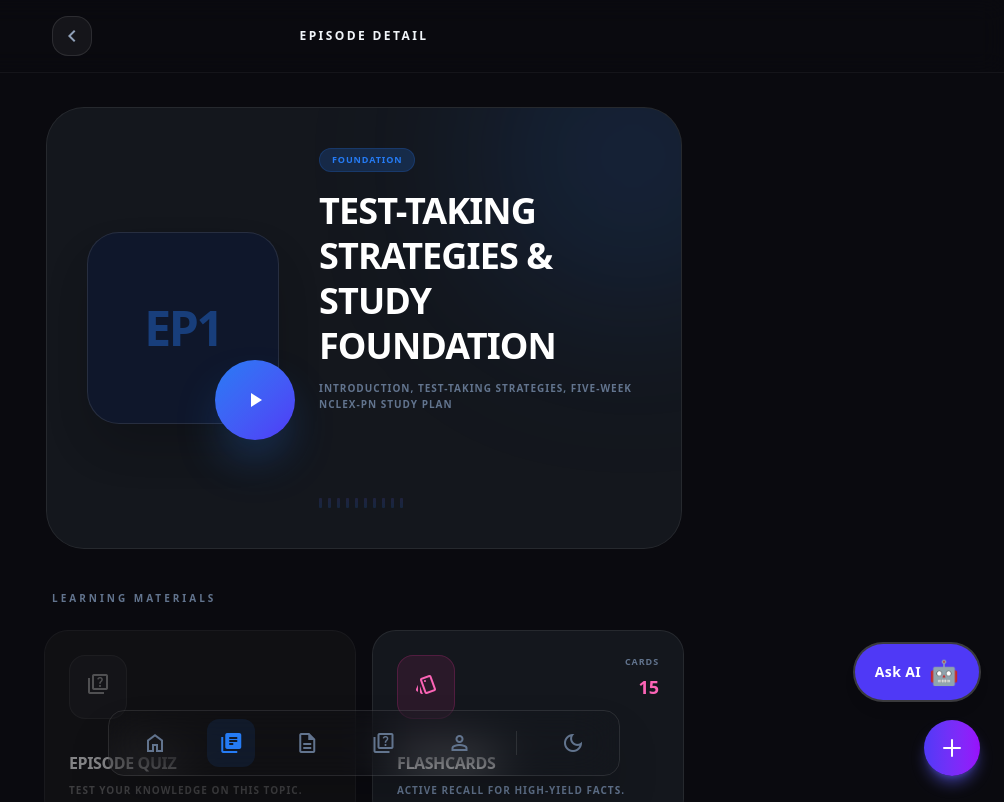
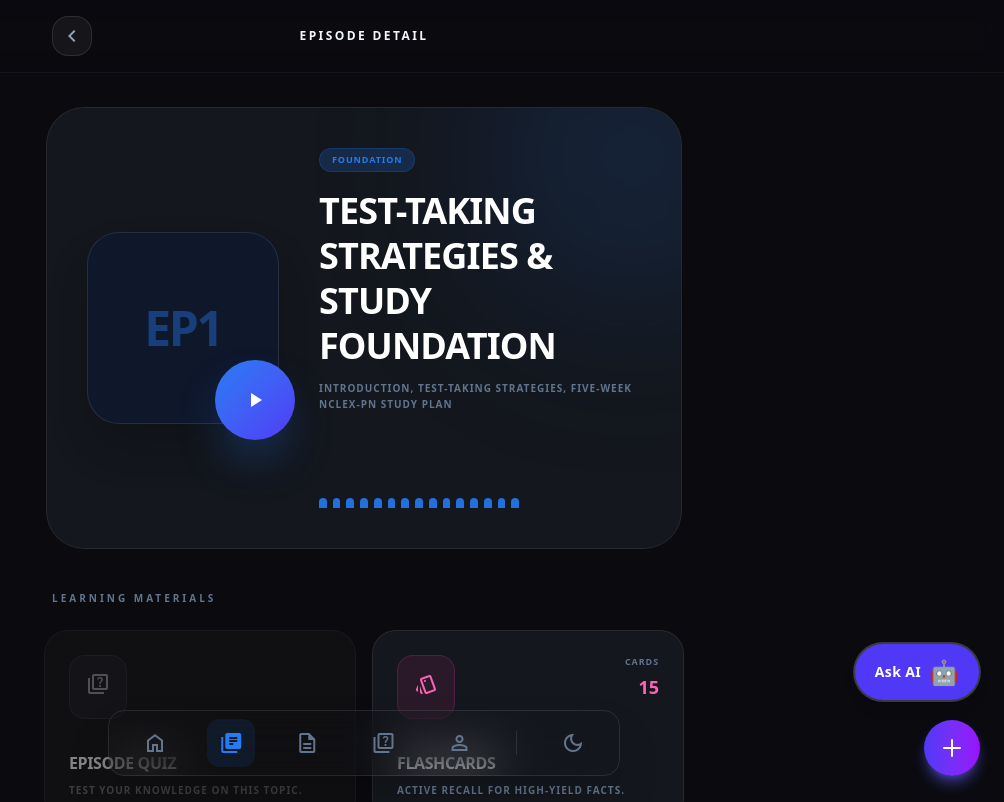
Before and after one commit to SGiQ/nclex-study-guide, a Next.js app: page /library/episodes/1 in a window 1280 px wide. Shown: the top 802 px of the page, without its empty margins (276-1280 px from the left). Built offline with nearby package versions, Linux system fonts and the light colour scheme.

Commit message:
fix: Restored missing h2 closing tag in Player.tsx

```diff
--- a/app/audio/page.tsx
+++ b/app/audio/page.tsx
@@ -15,7 +15,7 @@
 }
 
 import { useProgram } from '@/app/context/ProgramContext';
-import { useAudioVisualizer } from '@/app/hooks/useAudioVisualizer';
+import AudioVisualizer from '@/app/components/AudioVisualizer';
 
 export default function AudioParams() {
     const router = useRouter();
@@ -24,8 +24,6 @@
     const [episodes, setEpisodes] = useState<Episode[]>([]);
     const [filteredEpisodes, setFilteredEpisodes] = useState<Episode[]>([]);
     const [searchTerm, setSearchTerm] = useState('');
-
-    const audioData = useAudioVisualizer(isPlaying ? analyser : null, isPlaying);
 
     useEffect(() => {
         fetch(`/api/episodes?program=${activeProgram.slug}`)
@@ -121,19 +119,15 @@
                                             </div>
                                         </div>
 
-                                        {/* Live Audio Waveform - React animated */}
-                                        <div className="flex items-end gap-1 h-20 mt-auto opacity-80">
-                                            {audioData.map((heightPrec, i) => (
-                                                <div
-                                                    key={i}
-                                                    className="waveform-bar w-full max-w-[8px] rounded-t-sm transition-all duration-75"
-                                                    style={{
-                                                        height: `${heightPrec}%`,
-                                                        opacity: isPlaying ? 1 : 0.3,
-                                                    }}
-                                                />
-                                            ))}
-                                        </div>
+                                        {/* Live Audio Waveform - High Performance */}
+                                        <AudioVisualizer
+                                            analyser={isPlaying ? analyser : null}
+                                            isPlaying={isPlaying}
+                                            barCount={15}
+                                            className="flex items-end gap-1 h-20 mt-auto opacity-90"
+                                            barClassName="flex-1 bg-primary rounded-t-sm"
+                                            sensitivity={0.5}
+                                        />
                                     </div>
                                 </div>
                             ) : (
--- /dev/null
+++ b/app/components/AudioVisualizer.tsx
@@ -0,0 +1,122 @@
+"use client";
+
+import React, { useEffect, useRef } from "react";
+
+interface AudioVisualizerProps {
+  analyser: AnalyserNode | null;
+  isPlaying: boolean;
+  barCount?: number;
+  className?: string;
+  barClassName?: string;
+  sensitivity?: number; // 0 to 1
+}
+
+export default function AudioVisualizer({
+  analyser,
+  isPlaying,
+  barCount = 12,
+  className = "flex items-end gap-1 h-12 w-full max-w-[120px]",
+  barClassName = "flex-1 bg-cyan-400 rounded-t-sm shadow-[0_0_8px_rgba(34,211,238,0.6)]",
+  sensitivity = 0.5,
+}: AudioVisualizerProps) {
+  const containerRef = useRef<HTMLDivElement>(null);
+  const barsRef = useRef<(HTMLDivElement | null)[]>([]);
+  const currentHeightsRef = useRef<number[]>(new Array(barCount).fill(15));
+  const animationRef = useRef<number | null>(null);
+
+  useEffect(() => {
+    if (!analyser || !isPlaying) {
+      if (animationRef.current) {
+        cancelAnimationFrame(animationRef.current);
+        animationRef.current = null;
+      }
+
+      // Gentle decay to resting state (15%) when paused
+      const restingState = () => {
+        let hasActive = false;
+        barsRef.current.forEach((bar, i) => {
+          if (!bar) return;
+          const current = currentHeightsRef.current[i];
+          if (current > 15.1) {
+            const next = current * 0.9 + 15 * 0.1;
+            currentHeightsRef.current[i] = next;
+            bar.style.height = `${next}%`;
+            hasActive = true;
+          } else {
+            bar.style.height = '15%';
+            currentHeightsRef.current[i] = 15;
+          }
+        });
+
+        if (hasActive) {
+          animationRef.current = requestAnimationFrame(restingState);
+        }
+      };
+
+      animationRef.current = requestAnimationFrame(restingState);
+      return;
+    }
+
+    const dataArray = new Uint8Array(analyser.frequencyBinCount);
+    const step = Math.floor(dataArray.length / barCount);
+
+    const update = () => {
+      analyser.getByteFrequencyData(dataArray);
+
+      for (let i = 0; i < barCount; i++) {
+        const bar = barsRef.current[i];
+        if (!bar) continue;
+
+        let sum = 0;
+        // Focus on low-mid frequencies for voice clarity
+        for (let j = 0; j < step; j++) {
+          sum += dataArray[i * step + j];
+        }
+        const average = sum / step;
+
+        // Non-linear sensitivity (exponent 0.5 makes quiet parts more visible)
+        // Boost factor (115) ensures bars reach top nicely
+        const rawTarget = (average / 255);
+        const targetHeight = Math.max(15, Math.pow(rawTarget, sensitivity) * 115);
+
+        // LERP (Linear Interpolation) for butter-smooth movement
+        const prevHeight = currentHeightsRef.current[i];
+        let nextHeight;
+
+        if (targetHeight > prevHeight) {
+          // Fast rise: reach 70% of distance immediately
+          nextHeight = prevHeight * 0.3 + targetHeight * 0.7;
+        } else {
+          // Slow decay: reach 10% of distance (90% retention)
+          nextHeight = prevHeight * 0.9 + targetHeight * 0.1;
+        }
+
+        currentHeightsRef.current[i] = nextHeight;
+        bar.style.height = `${nextHeight}%`;
+      }
+
+      animationRef.current = requestAnimationFrame(update);
+    };
+
+    animationRef.current = requestAnimationFrame(update);
+
+    return () => {
+      if (animationRef.current) {
+        cancelAnimationFrame(animationRef.current);
+      }
+    };
+  }, [analyser, isPlaying, barCount, sensitivity]);
+
+  return (
+    <div ref={containerRef} className={className} aria-hidden="true">
+      {Array.from({ length: barCount }).map((_, i) => (
+        <div
+          key={i}
+          ref={(el) => { barsRef.current[i] = el; }}
+          className={barClassName}
+          style={{ height: "15%", transition: 'none' }} // transition: none is CRITICAL here
+        />
+      ))}
+    </div>
+  );
+}
--- a/app/hooks/useAudioVisualizer.ts
+++ /dev/null
@@ -1,65 +0,0 @@
-import { useState, useEffect, useRef } from 'react';
-
-export function useAudioVisualizer(analyser: AnalyserNode | null, isPlaying: boolean, barCount: number = 10) {
-    const [audioData, setAudioData] = useState<number[]>(new Array(barCount).fill(15));
-    const requestRef = useRef<number | null>(null);
-
-    useEffect(() => {
-        if (!analyser || !isPlaying) {
-            if (requestRef.current) {
-                cancelAnimationFrame(requestRef.current);
-                requestRef.current = null;
-            }
-            // Gentle fall off to 15% minimum height when paused
-            setAudioData(prev => prev.map(v => Math.max(15, v - 10)));
-            return;
-        }
-
-        const dataArray = new Uint8Array(analyser.frequencyBinCount);
-
-        const update = () => {
-            analyser.getByteFrequencyData(dataArray);
-
-            const step = Math.floor(dataArray.length / barCount);
-
-            setAudioData(prev => {
-                const newData = [];
-                for (let i = 0; i < barCount; i++) {
-                    let sum = 0;
-                    // Focus on the lower-to-mid range for voice impact
-                    for (let j = 0; j < step; j++) {
-                        sum += dataArray[i * step + j];
-                    }
-                    const average = sum / step;
-
-                    // Boost sensitivity aggressively for voice frequencies
-                    // Using 0.5 exponent to pull up quieter speech sounds
-                    const targetHeight = Math.max(15, Math.pow(average / 255, 0.5) * 115);
-
-                    // Very smooth decay: drop slowly to maintain a 'full' wave look
-                    const prevHeight = prev[i] || 15;
-                    if (targetHeight > prevHeight) {
-                        // Quick rise but with slight smoothing to prevent sharp jumps
-                        newData.push(prevHeight * 0.3 + targetHeight * 0.7);
-                    } else {
-                        // Slow decay (90% retention) creates a fluid 'falling' effect
-                        newData.push(prevHeight * 0.9 + targetHeight * 0.1);
-                    }
-                }
-                return newData;
-            });
-
-            requestRef.current = requestAnimationFrame(update);
-        };
-
-        requestRef.current = requestAnimationFrame(update);
-
-        return () => {
-            if (requestRef.current) {
-                cancelAnimationFrame(requestRef.current);
-            }
-        };
-    }, [analyser, isPlaying, barCount]);
-
-    return audioData;
-}
--- a/app/library/episodes/[id]/page.tsx
+++ b/app/library/episodes/[id]/page.tsx
@@ -11,7 +11,7 @@
 import { usePlayer } from '@/app/context/PlayerContext';
 import { useProgress } from '@/app/context/ProgressContext';
 import { useProgram } from '@/app/context/ProgramContext';
-import { useAudioVisualizer } from '@/app/hooks/useAudioVisualizer';
+import AudioVisualizer from '@/app/components/AudioVisualizer';
 
 export default function EpisodeDetailPage() {
     const params = useParams();
@@ -25,8 +25,7 @@
     const episode = episodesData.find(e => e.id === episodeId);
     const isActuallyPlaying = isPlaying && currentEpisode?.id === episodeId;
 
-    // Drive the visualizer with real audio data if this episode is playing
-    const audioData = useAudioVisualizer(isActuallyPlaying ? analyser : null, isActuallyPlaying);
+    // progress
 
 
 
@@ -120,19 +119,15 @@
                                     {episode.description}
                                 </p>
 
-                                {/* React Animated Audio Waveform */}
-                                <div className="flex items-end gap-1.5 h-16 w-full max-w-[200px] opacity-80">
-                                    {audioData.map((heightPrec, i) => (
-                                        <div
-                                            key={i}
-                                            className="waveform-bar w-full rounded-t-lg bg-primary transition-all duration-75"
-                                            style={{
-                                                height: `${heightPrec}%`,
-                                                opacity: isActuallyPlaying ? 1 : 0.2,
-                                            }}
-                                        />
-                                    ))}
-                                </div>
+                                {/* High Performance Audio Waveform */}
+                                <AudioVisualizer
+                                    analyser={isActuallyPlaying ? analyser : null}
+                                    isPlaying={isActuallyPlaying}
+                                    barCount={15}
+                                    className="flex items-end gap-1.5 h-16 w-full max-w-[200px] opacity-90"
+                                    barClassName="flex-1 rounded-t-lg bg-primary"
+                                    sensitivity={0.5}
+                                />
                             </div>
                         </div>
                     </div>
```
Also changed, not shown: app/components/Player.tsx (+13 -3 lines), public/sw.js.
